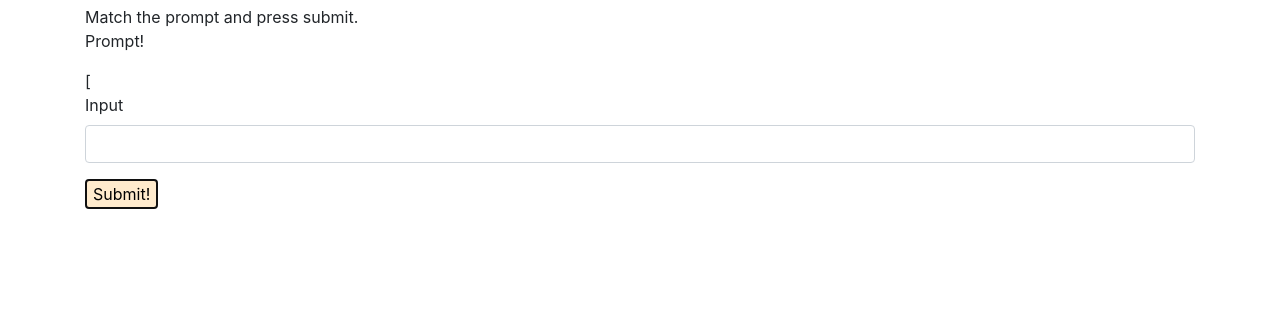
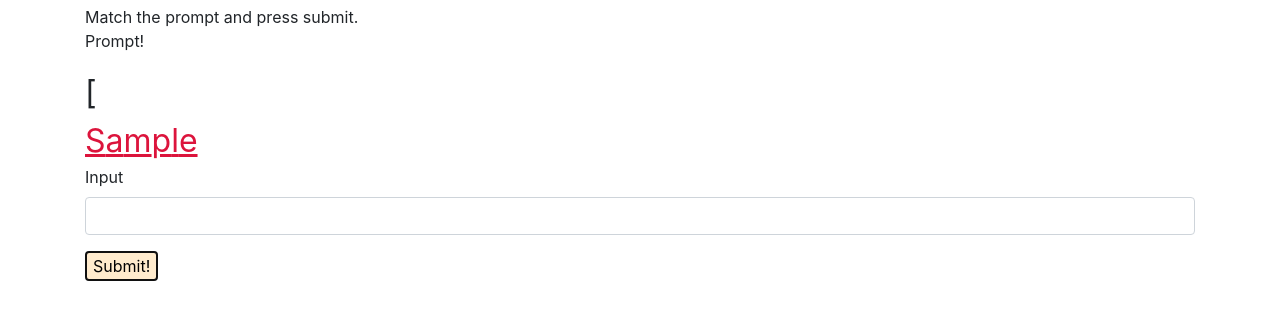
Before and after one commit to CodingMoore/code_typing_game, a website built with webpack: page src/index.html in a window 1280 px wide. Both pictures are taken after typing "Sample" into the empty fields and a click on the button "Submit!". Shown: the part 51-370 px from the top of the page. Built offline with nearby package versions, Linux system fonts and the light colour scheme.

Commit message:
add live validation to user input with coloring
Co-authored-by: Tyler Sinks <tyler.sinks@gmail.com>

```diff
--- a/src/css/styles.css
+++ b/src/css/styles.css
@@ -19,8 +19,23 @@ background-color: blanchedalmond;
   text-align: center;
 }
 
+.single-char {
+  font-size: 2rem;
+}
+
 .incorrect {
-  font-weight: 700;
   color: crimson;
   text-decoration: underline;
 }
+
+.correct {
+  color: forestgreen;
+}
+
+#promptOut {
+  font-size: 2rem;
+}
+
+#visual {
+  font-size: 2rem;
+}
--- a/src/index.html
+++ b/src/index.html
@@ -19,6 +19,8 @@
     <div id="incorrect">
       <p>Not what we were looking for.</p>
     </div>
+    <div id="visual">
+    </div>
     <form id="add">
       <div class="form-group">
         <label for="inputField">Input</label>
--- a/src/js/mode-complete.js
+++ b/src/js/mode-complete.js
@@ -1,5 +1,3 @@
-import { timers } from "jquery";
-
 export class Complete {
   constructor() {
     this.userInput = [];
@@ -16,7 +14,7 @@ export class Complete {
       "thisArray.push",
       "setTimeout(function(){},5000)",
       "return result"
-    ]
+    ];
     this.turnsTaken = 0;
   }
   checkAnswer() {
--- a/src/js/validate-char.js
+++ b/src/js/validate-char.js
@@ -14,22 +14,86 @@ Prompt: the
 Input: thv
 
 NOW: that last v will show up as a red v (or as a bolded, red v, even)
+*/
+
+/* From pressupinc.com/blog/....
+
+The jQuery function below takes a selector as an argument, and splits the contents of all matching elements into individual, one-character <span> elements. The function then replaces the original string with a string of these one-character <span>s.
+
+Each single-character <span> has two classes: single-char AND char-i (where i is the character’s position in the original string).
+
+function arrayMe(string) {
+
+	// For all matching elements
+	$(string).each(function() {
+
+		// Get contents of string
+		var myStr = $(this).html();
+
+		// Split myStr into an array of characters
+		myStr = myStr.split("");
+
+		// Build an html string of characters wrapped in  tags with classes
+		var myContents = "";
+		for (var i = 0, len = myStr.length; i < len; i++) {
+			myContents += '<span class="single-char char-' + i + '">' + myStr[i] + '</span>';
+		}
+
+		// Replace original string with constructed html string
+		$(this).html(myContents);
+	});
+}
+
+// Calling arrayMe on page load, on class "sample-text"
+$('document').ready(function() {
+	var myStringType = $('.sample-text');
+	arrayMe(myStringType);
+});
 
 */
 
 export function validater(input, checker) {
   // this will be passed and called as a callback function any time the input field is changed by user
-  // input will very likely come in as typeof "string"
-  for (let i = 0; i < input.length; i++) {
-    if (input[i] !== checker[i]) {
-      input[i].addClass("incorrect");
+  // input and checker are expected to be each typeof "string"
+  // change each string passed-in as "input" and "checker" into arrays:
+  let inputAsArray = input.split("");
+  let checkerAsArray = checker.split("");
+  let colorizedContents = "";
+  for (let i = 0; i < inputAsArray.length; i++) {
+    if (inputAsArray[i] !== checkerAsArray[i]) {
+      // console.log("invalid element detected");
+      // wrap each array element in span tags with class: .single-char and .incorrect
+      colorizedContents += `<span class="single-char incorrect">${inputAsArray[i]}</span>`;
     } else {
-      input[i].removeClass("incorrect");
+      colorizedContents += `<span class="single-char correct">${inputAsArray[i]}</span>`;
+      // console.log("validated");
     }
   }
+  // now the for loop has run: return the html-ized string
+  return colorizedContents;
 }
-// userInputArray = [];
-// $("#userInput").on("input", push to userInputArray
+
+// export function splitter() {
+//   let userInputArray = [];
+//   $("#inputField").on("input", THIS CALLBACK FUNCTION NEEDS TO BE A SPLITTER AND VALIDATER function() {
+//     userInputArray.push($("#inputField").val());
+//     let splitInput = userInputArray.join(""); // splitInput is now typeof:
+//     let splitChecker = this.prompt1.join(""); // splitChecker is now typeof:
+//     console.log(splitInput);
+//     console.log(splitChecker);
+//     let splitArray = splitInput.split(""); // splitArray is now typeof:
+//     let splitCheckerArray = splitChecker.split(""); // splitCheckerArray " " typeof: Array (true)
+//     console.log(splitArray);
+//     console.log(splitCheckerArray);
+//     validater(splitArray, splitCheckerArray);
+//     userInputArray.pop();
+//     console.log(userInputArray);
+//   });
+// }
+
+
 // validate?
 // modify userInputArray with red character
 // $("#target").val(userInputArray);
+
+// document.getElementById('fn').style.color = 'Red';
--- a/src/main.js
+++ b/src/main.js
@@ -4,14 +4,16 @@ import 'bootstrap/dist/css/bootstrap.min.css';
 import './css/styles.css';
 import { Complete } from './js/mode-complete.js';
 import { validater } from './js/validate-char.js';
-//
 
 $(document).ready(function() {
   let game = new Complete();
-  let currentPrompt = $("#promptOut").text(game.prompt1[0]);
+  $("#promptOut").text(game.prompt1[0]);
+  // jquery event listener for any kind of change to the user input, calls the validater function:
+  // $('#inputField').on("input", ));
+  $("#inputField").on("input", function() {
+    $("#visual").html(validater($("#inputField").val(), game.prompt1[game.turnsTaken]));
+  });
 
-  // jquery event listener for any kind of change to the user input, calls the validater function:
-  $('#userInput').on("input", validater($("#inputField").val(), currentPrompt));
   $("form").submit(function(event) {
     event.preventDefault();
     game.userInput.push($("#inputField").val());
@@ -20,9 +22,8 @@ $(document).ready(function() {
       $("#inputField").val("");
       setTimeout(function() {
         $("#correct").hide();
-        currentPrompt = $("#promptOut").text(game.prompt1[game.turnsTaken]);
+        $("#promptOut").text(game.prompt1[game.turnsTaken]);
       } , 1000);
-      return currentPrompt;
     } else {
       $("#incorrect").show();
       $("#inputField").val("");
@@ -34,3 +35,5 @@ $(document).ready(function() {
 
   });
 });
+
+// validater($("#inputField").val(), game.prompt1[game.turnsTaken]
```
